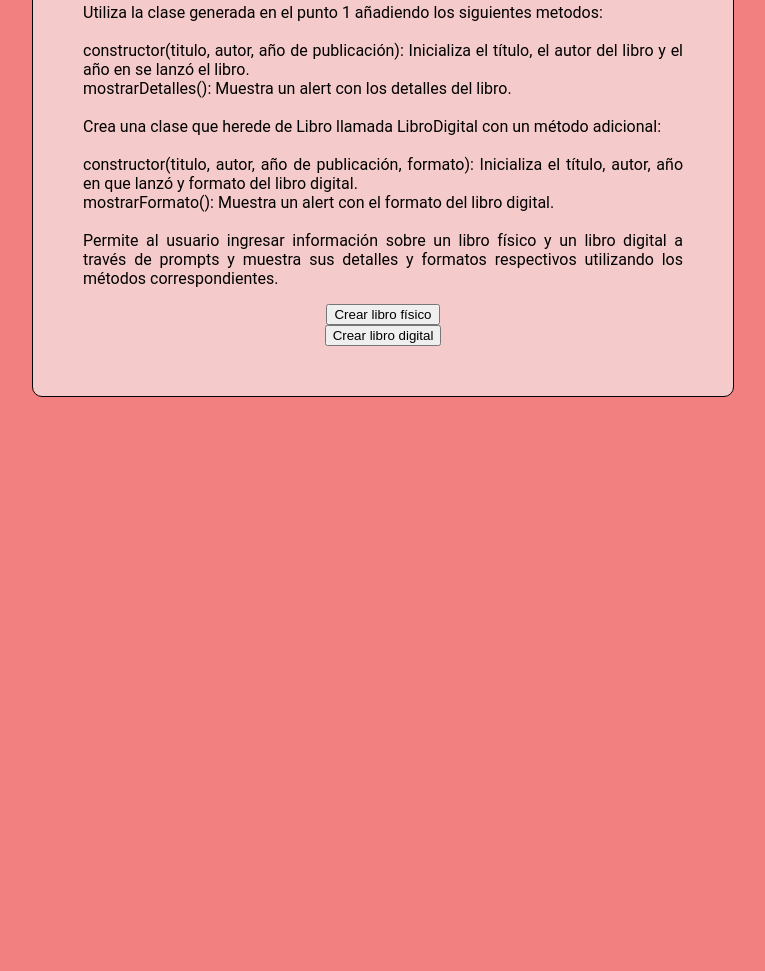
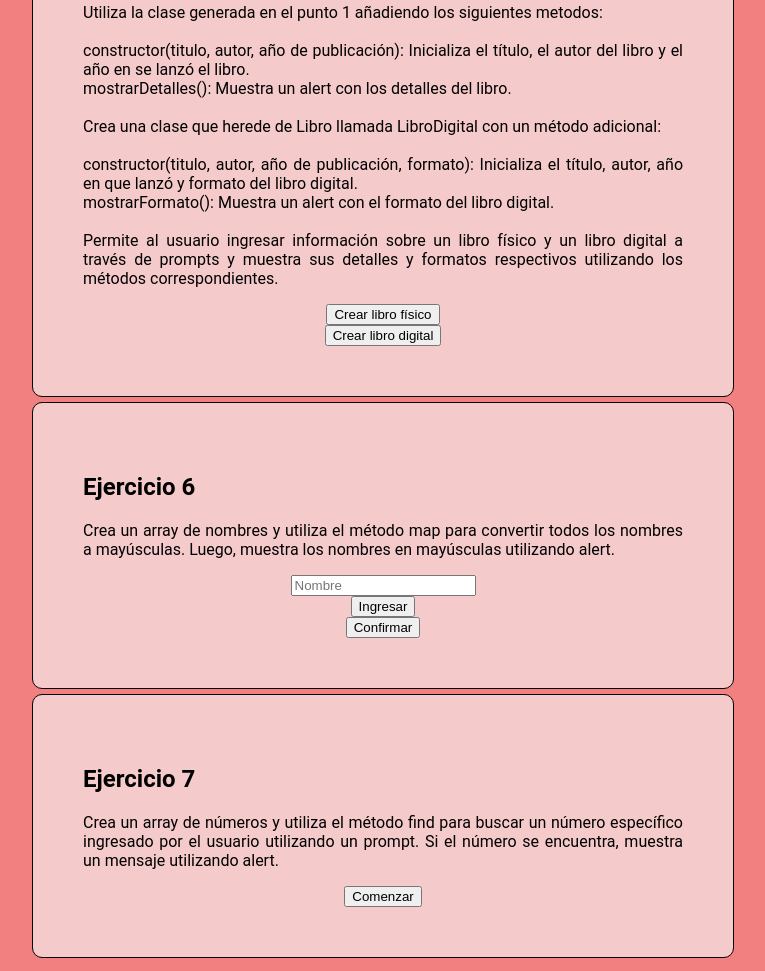
Before and after one commit to German183/Trabajo-Practico-N-2---Laboratiorio-IV, a plain HTML site: page index.html in a window 1280 px wide. Shown: the part 1752-2723 px from the top of the page, without its empty margins (257-1022 px from the left). Before the commit the page ends 2162 px from the top, so only its background shows below. Drawn offline with Linux system fonts and the light colour scheme.

Commit message:
Finalizacion del punto 7

```diff
--- a/index.html
+++ b/index.html
@@ -16,7 +16,7 @@
                <h2>Ejercicio 1</h2>
                <p>Crea un objeto que represente a una persona con propiedades como nombre, edad y profesión. Luego,muestra estas propiedades utilizando alert.</p>
                <div class="inputs">
-                    <input type="text" id="name" placeholder="Nombre">
+                    <input type="text" id="nameExercise1" placeholder="Nombre">
                     <input type="text" id="age" placeholder="Edad">
                     <input type="text" id="profession" placeholder="Profesión">
                     <button onclick="showPerson()">Confirmar</button>
@@ -59,6 +59,29 @@
                <div class="inputs">
                     <button onclick="showBook()">Crear libro físico</button>
                     <button onclick="showDigitalBook()">Crear libro digital</button>
+               </div>
+          </div>
+
+          <div class="exercise">
+               <h2>Ejercicio 6</h2>
+               <p>
+                    Crea un array de nombres y utiliza el método map para convertir todos los nombres a mayúsculas. Luego, muestra los nombres en mayúsculas utilizando alert.
+               </p>
+               <div class="inputs">
+                    <input type="text" id="nameExercise6" placeholder="Nombre">
+                    <button onclick="addName()">Ingresar</button>
+                    <button onclick="concatNames()">Confirmar</button>
+               </div>
+          </div>
+
+          <div class="exercise">
+               <h2>Ejercicio 7</h2>
+               <p>
+                    Crea un array de números y utiliza el método find para buscar un número específico ingresado por el usuario utilizando un prompt. Si el número se encuentra, muestra un mensaje utilizando alert.
+               </p>
+               <div class="inputs">
+                    <button onclick="searchNumber()">Comenzar</button>
+               </div>
           </div>
      </section>
      <script src="script.js"></script>
--- a/script.js
+++ b/script.js
@@ -67,9 +67,11 @@ class DigitalBook extends Book{
      }
 }
 
+let names = [];
+
 //#region exercise 1
 function showPerson(){
-     let name = document.getElementById("name").value;
+     let name = document.getElementById("nameExercise1").value;
      let age = document.getElementById("age").value;
      let profession = document.getElementById("profession").value;
 
@@ -117,3 +119,34 @@ function showDigitalBook(){
      digitalBook.showDigitals();
 }
 //#endregion
+
+//#region exercise 6
+function addName(){
+     let name = document.getElementById("nameExercise6");
+
+     names.push(name.value.toUpperCase());
+
+     name.value = "";
+}
+
+function concatNames(){
+     let namesConcat = "";
+     for(let i = 0; i < names.length; i++){
+          namesConcat += names[i];
+     }
+     alert(namesConcat);
+}
+//#endregion
+
+//#region exercise 7
+function searchNumber(){
+     let array = [1, 2, 4, 5, 7, 9];
+     let number = parseInt(prompt("Ingrese un número para buscarlo en el arreglo"));
+
+     if(array.find(element => element == number)){
+          alert("El número " + number + " se encuentra en el arreglo");
+     }else{
+          alert("El número " + number + " no se encuentra en el arreglo");
+     }
+}
+//#endregion
```
